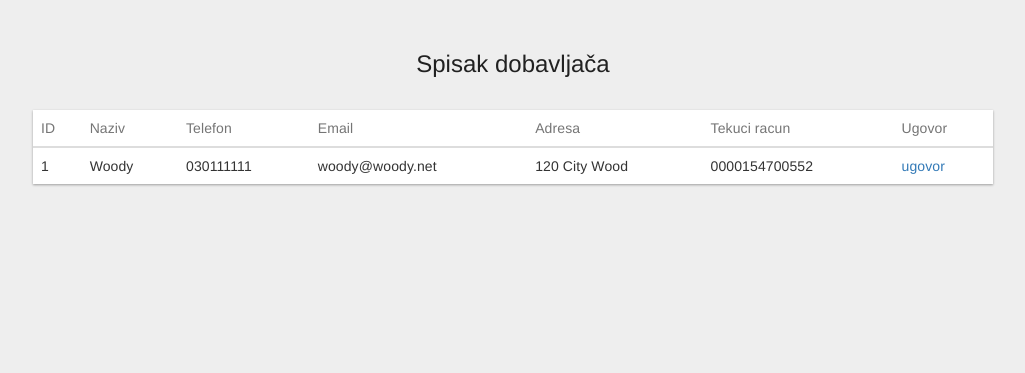
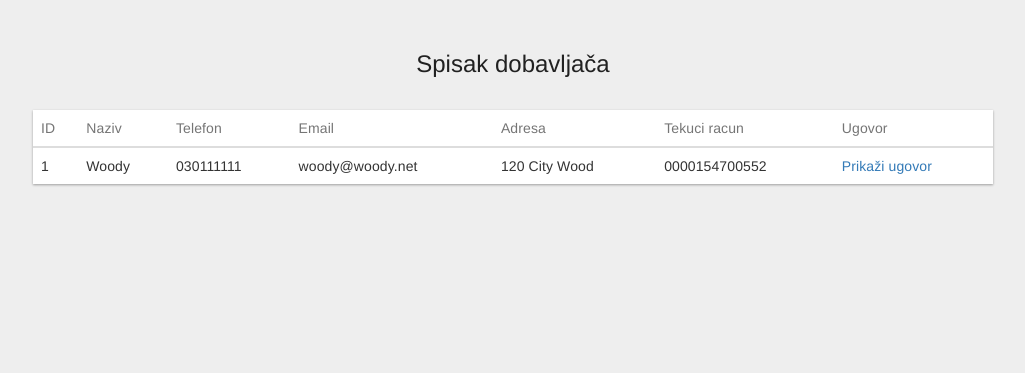
Before and after one commit to AdnaDurakovic/PPIS, a PHP site: page /managerSuppliers.php in a window 1280 px wide. Shown: the part 58-431 px from the top of the page, without its empty margins (127-1152 px from the left). Run offline with PHP 8.4, Linux system fonts and the light colour scheme; data comes from the database, SQL or seed files in the repository; tables that the repository leaves empty or names only in its code hold one stand-in row (values such as "Sample post").

Commit message:
managerSupplier/Ugovori
- Dodan folder 'ugovori' u koji se smještaju ugovori.
- Otvaranje pdf fajlova (ugovora) u novom prozoru.

```diff
--- a/managerSuppliers.php
+++ b/managerSuppliers.php
@@ -119,7 +119,7 @@
                 <td data-title="Email"><?php echo $u["Email"]?></td>
                 <td data-title="Adresa"><?php echo $u["Adresa"]?></td>
                 <td data-title="TekuciRacun"><?php echo $u["TekuciRacun"]?></td>
-                <td data-title="Ugovor"><a href='<?php echo $u["Path"]?>'>ugovor</a></td>
+                <td data-title="Ugovor"><a href='<?php echo $u["Path"];?>' target='_blank'>Prikaži ugovor</a></td>
               </tr>
         <?php
           }
```
Also changed, not shown: 2 other files.
